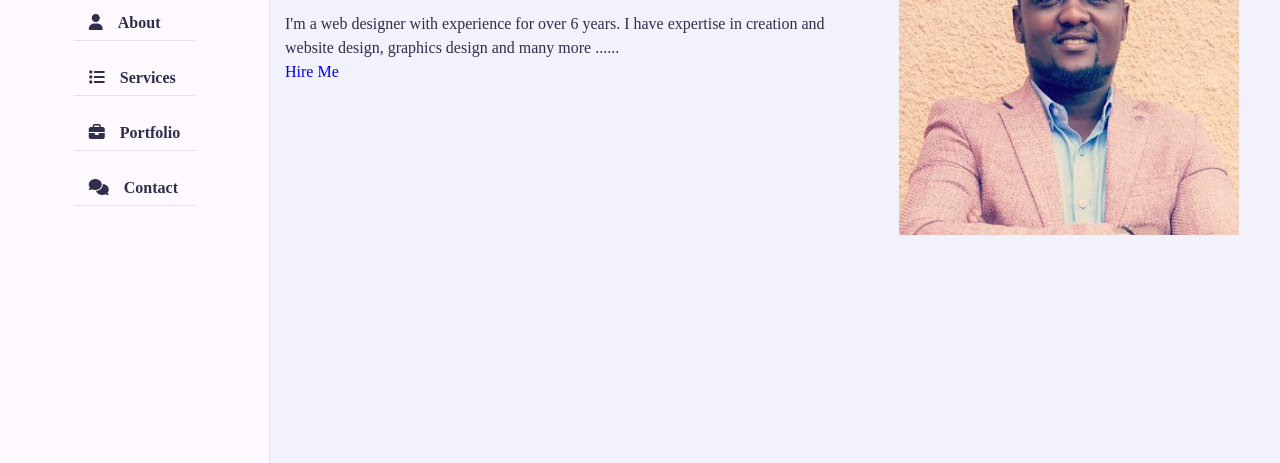
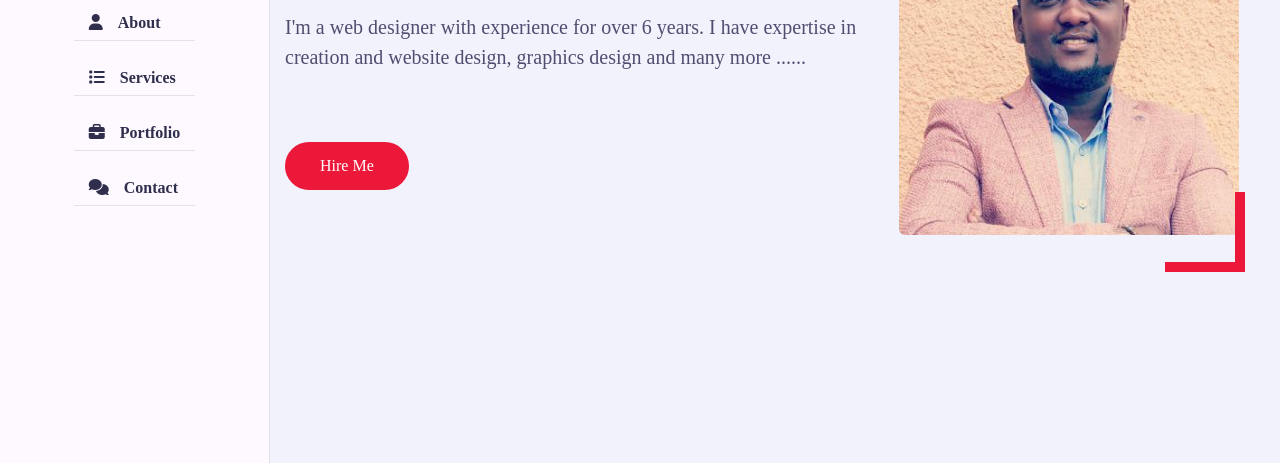
Before and after one commit to imakanga/My_Portfolio, a plain HTML site: page index.html in a window 1280 px wide. Shown: the part 337-800 px from the top of the page. Drawn offline with Linux system fonts and the light colour scheme; a script that the page names is missing; a web font is replaced by a local one.

Commit message:
Update of my portfolio with css

```diff
--- a/css/style.css
+++ b/css/style.css
@@ -67,6 +67,23 @@ ul
     margin-right: -15px;
     position: relative;
 
+}
+.btn
+{
+    font-size: 16px;
+    font-weight: 500;
+    padding: 12px 35px;
+    color: white;
+    border-radius: 40px;
+    display: inline-block;
+    white-space: nowrap;
+    border: none;
+    background: var(--skin-color);
+    transition: all 0.3s ease;
+  }
+.btn:hover
+{
+    transform: scale(1.05);
 }
 /* ====== Aside =====*/
 .aside
@@ -226,6 +243,16 @@ h3.my-profession
     font-size: 25px;
     margin: 15px 0;
 }
+.typing
+{
+    color: var(--skin-color);
+}
+.home-info p
+{
+    margin-bottom: 70px;
+    font-size: 20px;
+    color: var(--text-black-700);
+}
 .home .home-img
 {
     flex: 0 0 40%;
@@ -233,9 +260,33 @@ h3.my-profession
     text-align: center;
     position: relative;
 }
+.home-img::after
+{
+    content: '';
+    position: absolute;
+    height: 80px;
+    width: 80px;
+    border-bottom: 10px solid var(--skin-color);
+    border-right: 10px solid var(--skin-color);
+    right: 20px;
+    bottom: -30px;
+}
+.home-img::before
+{
+    content: '';
+    position: absolute;
+    height: 80px;
+    width: 80px;
+    border-top: 10px solid var(--skin-color);
+    border-left: 10px solid var(--skin-color);
+    left: 20px;
+    top: -40px;
+}
 /*===== Styling the home image for ivan*/
 .home .home-img img
 {
+    margin: auto;
+    border-radius: 6px;
     height: 350px;
     width: 340px;
  }
```
